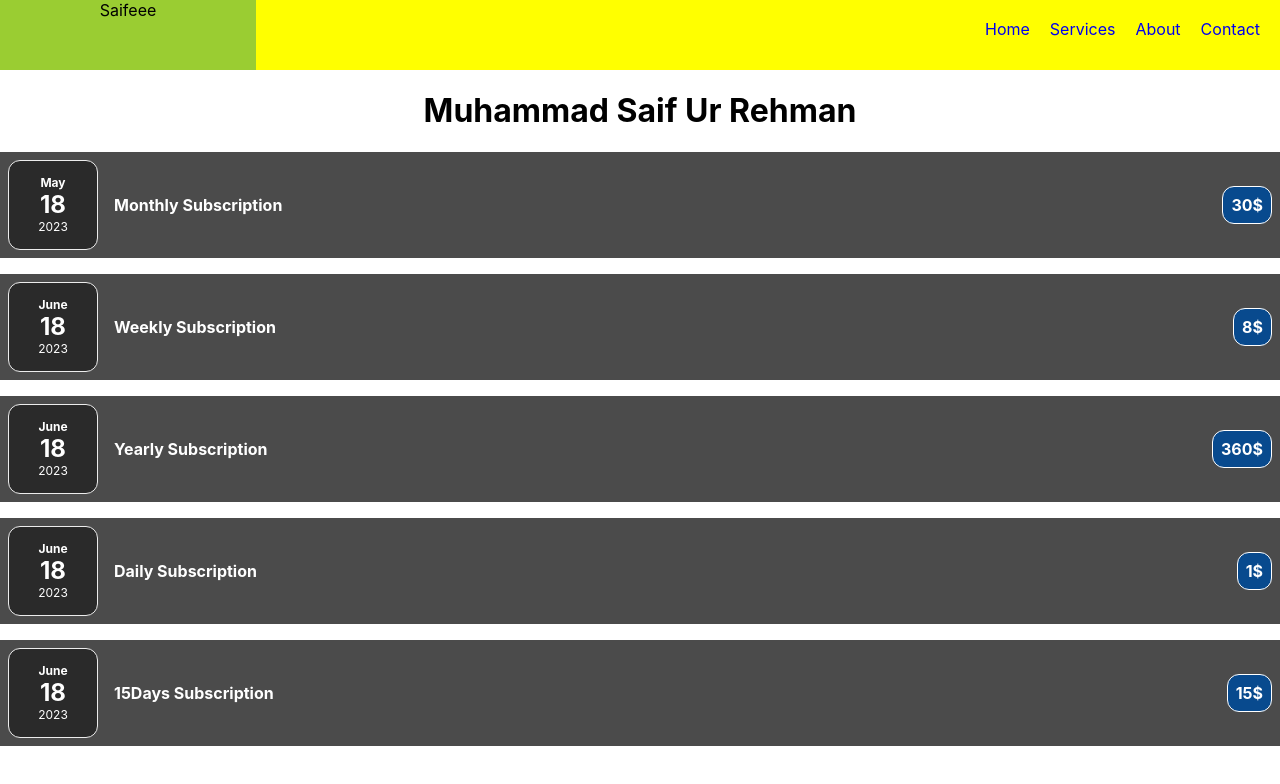
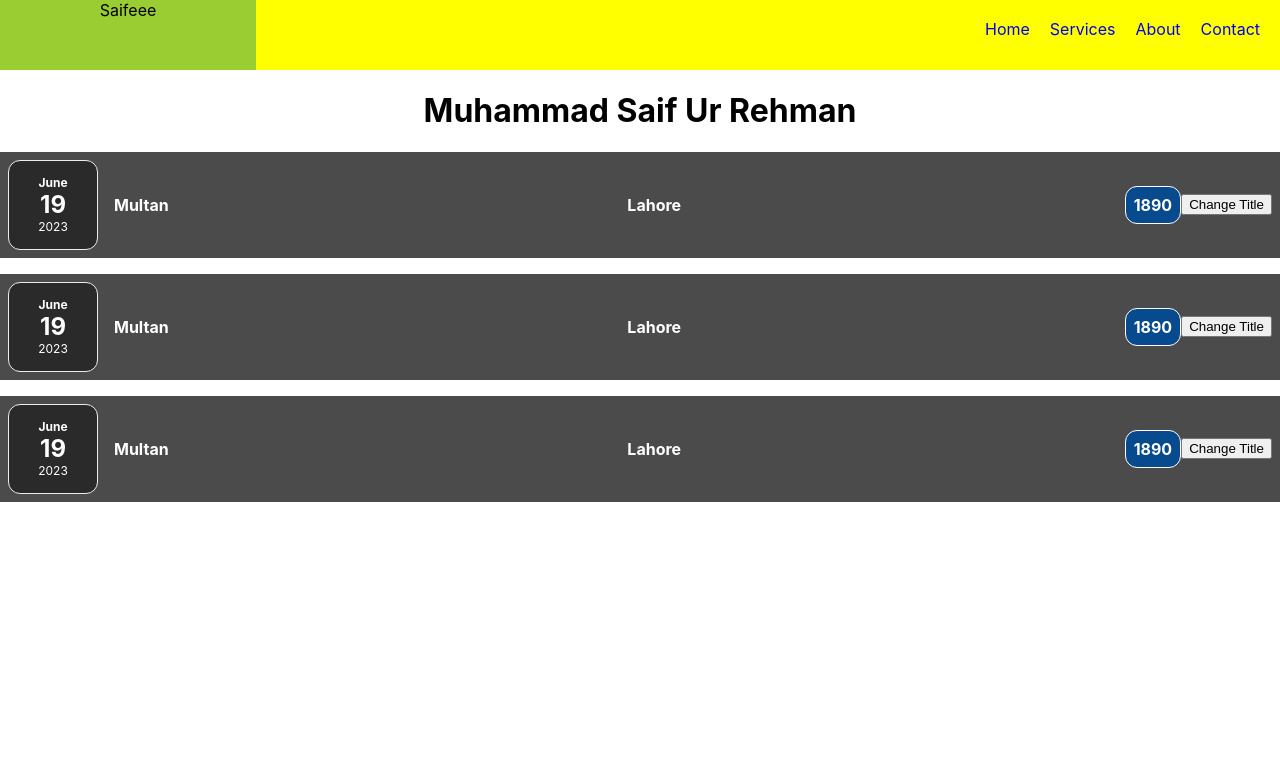
Before and after one commit to saifee403/practice-react, a React (Create React App) app in the folder my-app/: page / in a window 1280 px wide. Shown: the top 784 px of the page. Built offline with nearby package versions, Linux system fonts and the light colour scheme.

Commit message:
changes in subscriptio

```diff
--- a/my-app/src/App.js
+++ b/my-app/src/App.js
@@ -3,49 +3,70 @@ import NAvbar from './components/NAvbar';
 import Subscriptions from './components/Subscriptions';
 
 function App() {
-  let subscription =[
+  let booking=[
     {
       id:"1",
-      date: (new Date("2023","04 ","18")),
-      title:"Monthly Subscription",
-      price:"30$"
+      date:(new Date('2023','05','19')),
+      from:"Multan",
+      to:"Lahore",
+      ticket:"1890"
     },
     {
       id:"2",
-      date: (new Date("2023","05","18")),
-      title:"Weekly Subscription",
-      price:"8$"
+      date:(new Date('2023','05','19')),
+      from:"Multan",
+      to:"Lahore",
+      ticket:"1890"
     },
     {
       id:"3",
-      date: (new Date("2023","05","18")),
-      title:"Yearly Subscription",
-      price:"360$"
-    },
-    {
-      id:"4",
-      date: (new Date("2023","05","18")),
-      title:"Daily Subscription",
-      price:"1$"
-    },
-    {
-      id:"5",
-      date: (new Date("2023","05","18")),
-      title:"15Days Subscription",
-      price:"15$"
+      date:(new Date('2023','05','19')),
+      from:"Multan",
+      to:"Lahore",
+      ticket:"1890"
     }
   ]
+  // let subscription =[
+  //   {
+  //     id:"1",
+  //     date: (new Date("2023","04 ","18")),
+  //     title:"Monthly Subscription",
+  //     price:"30$"
+  //   },
+  //   {
+  //     id:"2",
+  //     date: (new Date("2023","05","18")),
+  //     title:"Weekly Subscription",
+  //     price:"8$"
+  //   },
+  //   {
+  //     id:"3",
+  //     date: (new Date("2023","05","18")),
+  //     title:"Yearly Subscription",
+  //     price:"360$"
+  //   },
+  //   {
+  //     id:"4",
+  //     date: (new Date("2023","05","18")),
+  //     title:"Daily Subscription",
+  //     price:"1$"
+  //   },
+  //   {
+  //     id:"5",
+  //     date: (new Date("2023","05","18")),
+  //     title:"15Days Subscription",
+  //     price:"15$"
+  //   }
+  // ]
 
   return (
     <>
     <NAvbar/>
     <div className="App">
       <h1>Muhammad Saif Ur Rehman</h1>
-      <Subscriptions date={subscription[0].date} title={subscription[0].title} amount={subscription[0].price}/>
-      <Subscriptions date={subscription[1].date} title={subscription[1].title} amount={subscription[1].price}/>
-      <Subscriptions date={subscription[2].date} title={subscription[2].title} amount={subscription[2].price}/>
-      <Subscriptions date={subscription[3].date} title={subscription[3].title} amount={subscription[3].price}/>
-      <Subscriptions date={subscription[4].date} title={subscription[4].title} amount={subscription[4].price}/>
+      <Subscriptions date={booking[0].date} from={booking[0].from} to={booking[0].to} ticket={booking[0].ticket}/>
+      <Subscriptions date={booking[1].date} from={booking[1].from} to={booking[1].to} ticket={booking[1].ticket}/>
+      <Subscriptions date={booking[2].date} from={booking[2].from} to={booking[2].to} ticket={booking[2].ticket}/>
     </div>
     </>
   );
--- a/my-app/src/components/Subscriptions.jsx
+++ b/my-app/src/components/Subscriptions.jsx
@@ -1,14 +1,25 @@
-import React from 'react'
+import React, { useState } from 'react'
 import "./Subscription.css"
 import SubscriptionDate from './SubscriptionDate'
 
 function Subscriptions(props) {
+  const  [city, setCity] = useState(props.from)
+
+  const onChangedFun = () =>{
+    setCity("Rawalpindi")
+    console.log(setCity)
+  }
+
+
   return (
     <>
     <div className='subscription'>
       <SubscriptionDate date={props.date}/>
-        <h2 className="subscription_title">{props.title}</h2>
-        <div className="subscription_price ">{props.amount}</div>
+        {/* <div>{props.date}</div> */}
+        <h2 className="subscription_title">{city}</h2>
+        <h2 className="subscription_title">{props.to}</h2>
+        <div className="subscription_price ">{props.ticket}</div>
+        <button type='button' onClick={onChangedFun}>Change Title</button>
 
     </div>
     </>
```
